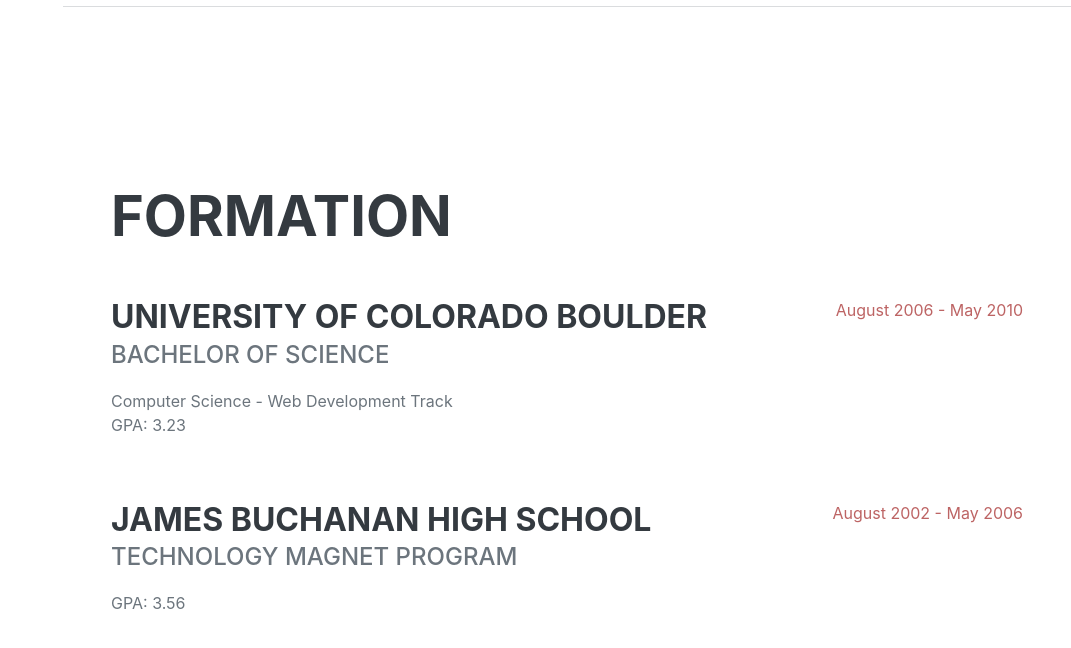
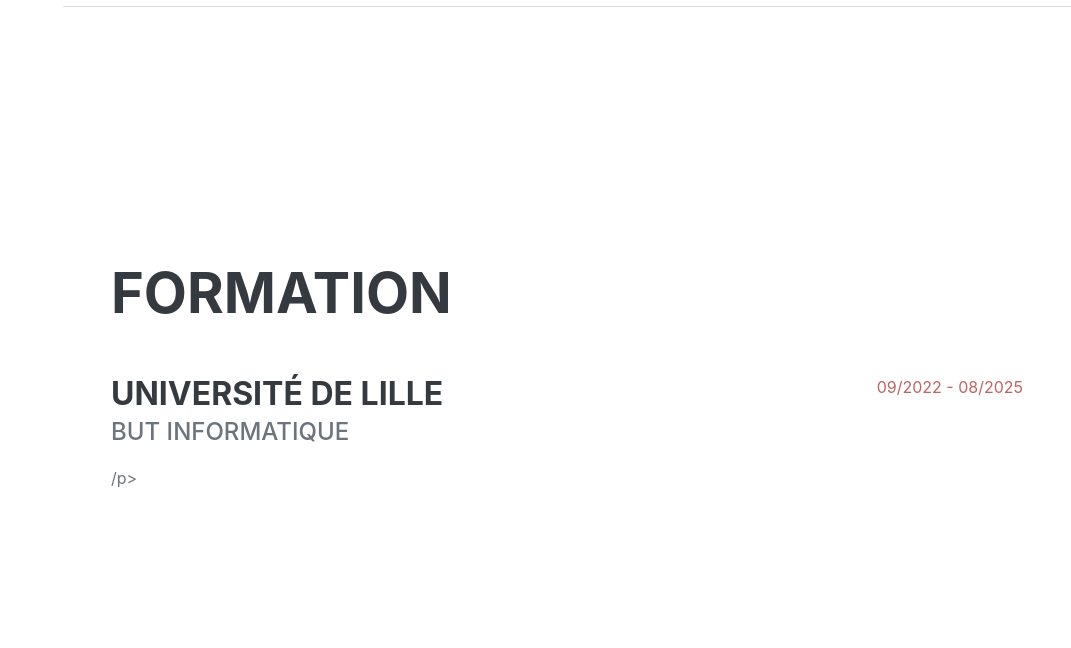
Before and after one commit to demorylea/CV, a plain HTML site: page index.html in a window 1280 px wide. Shown: the part 2007-2655 px from the top of the page, without its empty margins (209-1280 px from the left). Drawn offline with nearby package versions, Linux system fonts and the light colour scheme; a web font is replaced by a local one.

Commit message:
formation

```diff
--- a/index.html
+++ b/index.html
@@ -113,20 +113,12 @@
                     <h2 class="mb-5">Formation</h2>
                     <div class="d-flex flex-column flex-md-row justify-content-between mb-5">
                         <div class="flex-grow-1">
-                            <h3 class="mb-0">University of Colorado Boulder</h3>
-                            <div class="subheading mb-3">Bachelor of Science</div>
-                            <div>Computer Science - Web Development Track</div>
-                            <p>GPA: 3.23</p>
+                            <h3 class="mb-0">Université de Lille</h3>
+                            <div class="subheading mb-3">BUT Informatique</div>
+                            <div></div>
+                            <p>/p>
                         </div>
-                        <div class="flex-shrink-0"><span class="text-primary">August 2006 - May 2010</span></div>
-                    </div>
-                    <div class="d-flex flex-column flex-md-row justify-content-between">
-                        <div class="flex-grow-1">
-                            <h3 class="mb-0">James Buchanan High School</h3>
-                            <div class="subheading mb-3">Technology Magnet Program</div>
-                            <p>GPA: 3.56</p>
-                        </div>
-                        <div class="flex-shrink-0"><span class="text-primary">August 2002 - May 2006</span></div>
+                        <div class="flex-shrink-0"><span class="text-primary">09/2022 - 08/2025</span></div>
                     </div>
                 </div>
             </section>
```
